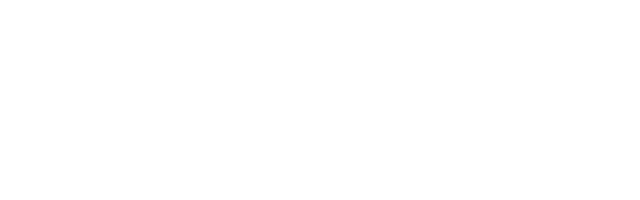
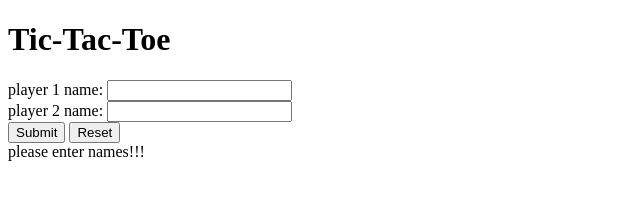
Before and after one commit to Mxhrshad/Tic-Tac-Toe, a plain HTML site: page index.html in a window 1280 px wide. Shown: the whole page, without its empty margins (0-640 px from the left). Drawn offline with Linux system fonts and the light colour scheme.

Commit message:
Edit and Finish index.html

```diff
--- a/index.html
+++ b/index.html
@@ -7,6 +7,33 @@
     <link rel="stylesheet" href="../Tic-Tac-Toe/style.css">
 </head>
 <body>
+    <h1>Tic-Tac-Toe</h1>
+    <form action="" id="players">
+        <div class="players-inpt">
+            <div>
+                <label for="player1">player 1 name:</label>
+                <input type="text" id="player1" value="">
+            </div>
+            <div>
+                <label for="player2">player 2 name:</label>
+                <input type="text" id="player2" value="">
+            </div>
+        </div>
+        <div class="btns">
+            <input type="submit" id="submit-btn">
+            <input type="button" id="reset-btn" value="Reset">
+        </div>
+        <div id="error">please enter names!!!</div>
+        <div id="message"></div>
+    </form>
+    <div id="gameBoard">
+
+    </div>
+
+
+
+
+
 
 
 
```
